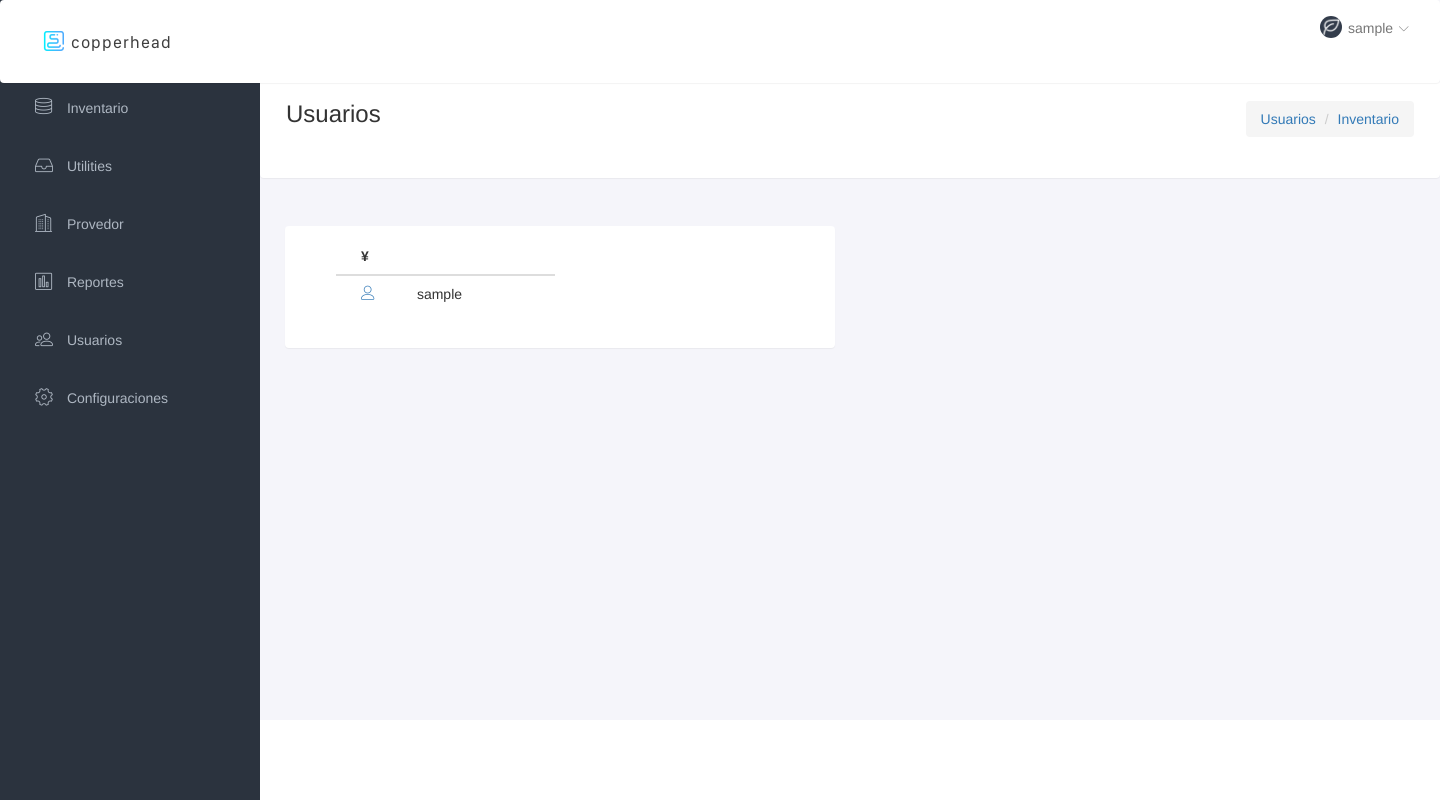
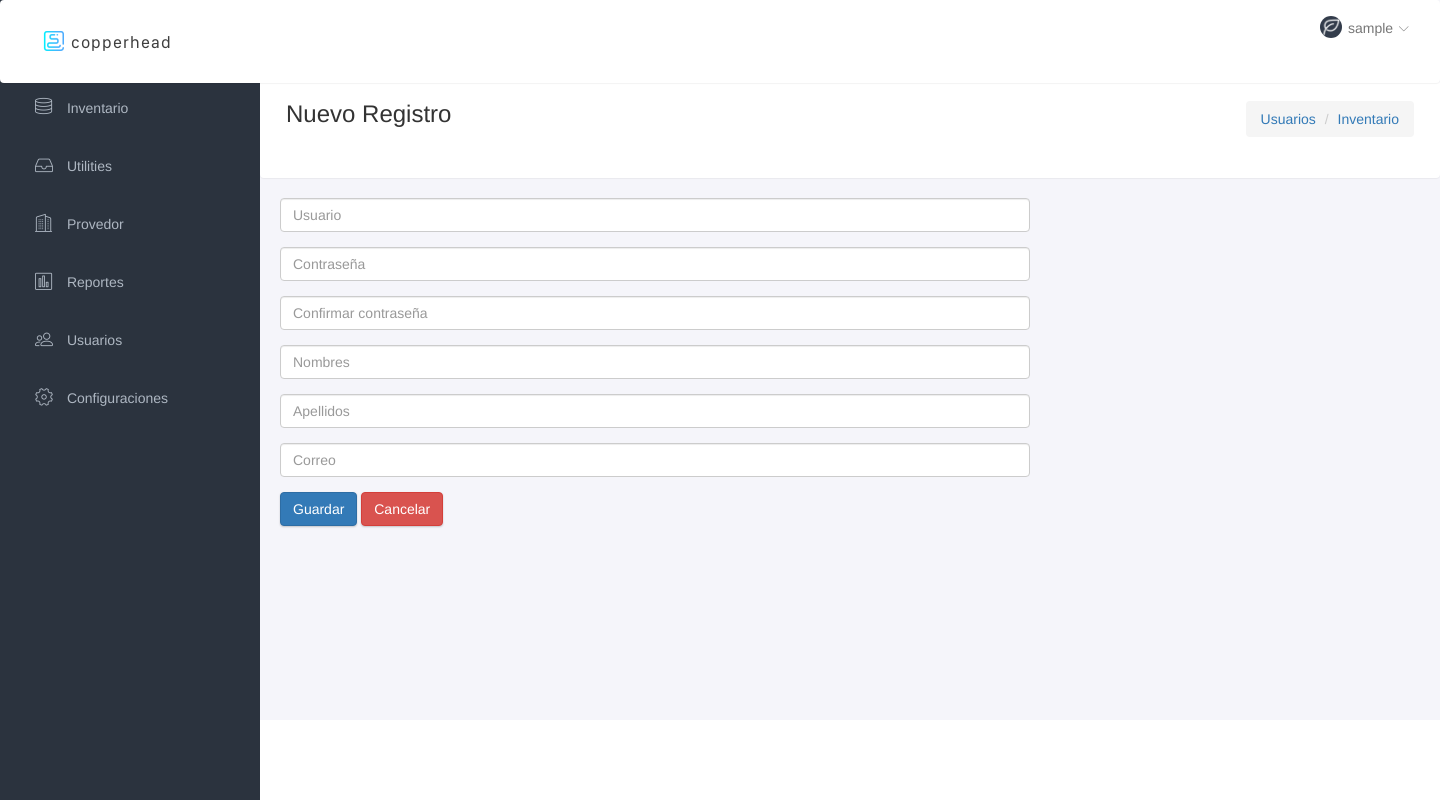
Before and after one commit to encinasj/copperhead, a Django app: page /users/register/ in a window 1440 px wide. Run offline with Django 3.2, Linux system fonts and the light colour scheme; the visitor is signed in with stand-in values (Sample User, id 1); data comes from the database, SQL or seed files in the repository; some libraries are stand-ins or nearby versions.

Commit message:
added register new user

```diff
--- a/inventory/views.py
+++ b/inventory/views.py
@@ -8,6 +8,7 @@ from django.http import JsonResponse
 from django.shortcuts import render, get_object_or_404, redirect
 from django.views import View
 import json
+
 #models
 from .models import Articles,Category,MicroBusiness,Brand,Supplier
 #forms
--- a/templates/users/register.html
+++ b/templates/users/register.html
@@ -3,7 +3,7 @@
 {% block title %}
 <div class="row">
     <div class="col-sm-12">
-        <h3 class="pull-left page-title"> Usuarios </h3>
+        <h3 class="pull-left page-title"> Nuevo Registro </h3>
         <ol class="breadcrumb pull-right">
             <li><a href="#">Usuarios</a></li>
             <li class="active"><a href="{% url 'feed' %}">Inventario</a></li>
@@ -11,52 +11,50 @@
     </div>
 </div>
 {% endblock title %}
+
 {% block body_block %}
-<div class="main-content">
-    <div class="container-fluid">
-        <div class="row">
-            <div class="col-md-6">
-                <div class="panel">
-                    <div class="row">
-                        <div class="col-md-6">
-                            <div class="modal fade" id="modal-cat">
-                                <div class="modal-dialog">
-                                    <div class="modal-content">
-                                    </div>
-                                </div>
-                            </div>
-                        </div>
+
+    {% if error %}
+        <p class="alert alert-danger">{{ error }}</p>
+    {% endif %}
+<div class="container">
+    <div class="row">
+        <div class="col-sm-8 ">
+            <form action="{% url 'users:register' %}" method="POST">
+                {% csrf_token %}
+
+                    <div class="form-group">
+                        {{ form.username }}
                     </div>
-                    <div class="row" id="tablec">
-                        <ul>
-                            <div class="panel-body col-md-6">
-                                <table class="table table-hover">
-                                    <thead>
-                                        <tr>
-                                            <th>¥</th>
-                                            <th></th>
-                                            <th></th>
-                                        </tr>
-                                    </thead>
-                                    <tbody>
-                                        {% for users in users %}
-                                            <tr>
-                                                <td><a class="desactivate lnr lnr-user" ></a></td>
-                                                <td>{{users.username}}</td>
-                                                <td></td>
-                                            </tr>
-                                        {% empty %}
-                                            <tr>
-                                                <td colspan="7" class="text-center bg-warning">No hay usuarios!</td>
-                                            </tr>
-                                        {% endfor %}
-                                    </tbody>
-                                </table>
-                            </div>
-                        </ul>
+
+                    <div class="form-group">
+                        {{ form.password }}
                     </div>
+
+                    <div class="form-group">
+                        {{ form.password_confirmation }}
+                    </div>
+
+                    <div class="form-group">
+                        {{ form.first_name }}
+                    </div>
+
+                    <div class="form-group">
+                        {{ form.last_name }}
+                    </div>
+
+                    <div class="form-group">
+                        {{ form.email}}
+                    </div>
+                <div class="footer">
+                    <button type="submit" class="btn btn-primary mt-5">
+                        Guardar
+                    </button>
+                    <a type="button" class="btn btn-danger" href="{% url 'users:l_register' %}">
+                        Cancelar
+                    </a>
                 </div>
-            </div>
+            </form>
         </div>
     </div>
 </div>
--- a/users/forms.py
+++ b/users/forms.py
@@ -43,13 +43,15 @@ class RegisterForm(forms.Form):
                                 'placeholder': 'Correo',
                                 'autocomplete': 'off',
                                 }))
+
     def clean_username(self):
         #Username must be unique.
-        username = self.clean_data['username']
+        username = self.cleaned_data['username']
         username_taken = User.objects.filter(username=username).exists()
         if username_taken:
             raise forms.ValidationError('Nombre de usuario en uso.')
         return username
+
     def clean(self):
         #verify password conformation match.
         data = super().clean()
@@ -58,6 +60,7 @@ class RegisterForm(forms.Form):
         if password != password_confirmation:
             raise forms.ValidationError('La contraseña no coincide.')
         return data
+
     def save(self):
         #Create user and profile.
         data = self.cleaned_data
--- a/users/urls.py
+++ b/users/urls.py
@@ -15,7 +15,11 @@ urlpatterns = [
         name='logout',
     ),
     path(
-        route='register/',
+        route='',
         view=views.users_register,
         name='l_register'),
+    path(
+        route='register/',
+        view=views.register,
+        name='register'),
 ]
--- a/users/views.py
+++ b/users/views.py
@@ -35,29 +35,31 @@ def logout_views(request):
     logout(request)
     return redirect('users:login')
 
+@login_required
 def users_register(request):
     users = User.objects.all()
     context = {
         'users' : users,
     }
-    template_name = 'users/register.html'
+    template_name = 'users/all_users.html'
     return render (request, template_name, context)
 
 @login_required
 def register(request):
-    #Sign up view
+    #Register view
     if request.method == 'POST':
         form = RegisterForm(request.POST)
         if form.is_valid():
             form.save()
-            return redirect('users:login')
+            return redirect('users:l_register')
     else:
-        form.RegisterForm()
+        form = RegisterForm()
+
     return render(
         request=request,
-        template_name='users/signup.html',
-        context={'form':form}
-    )
+        template_name='users/register.html',
+        context={'form': form}
+        )
 
 @login_required
 def update_profile(request):
```
Also changed, not shown: templates/users/all_users.html (added, +57 -0 lines).
